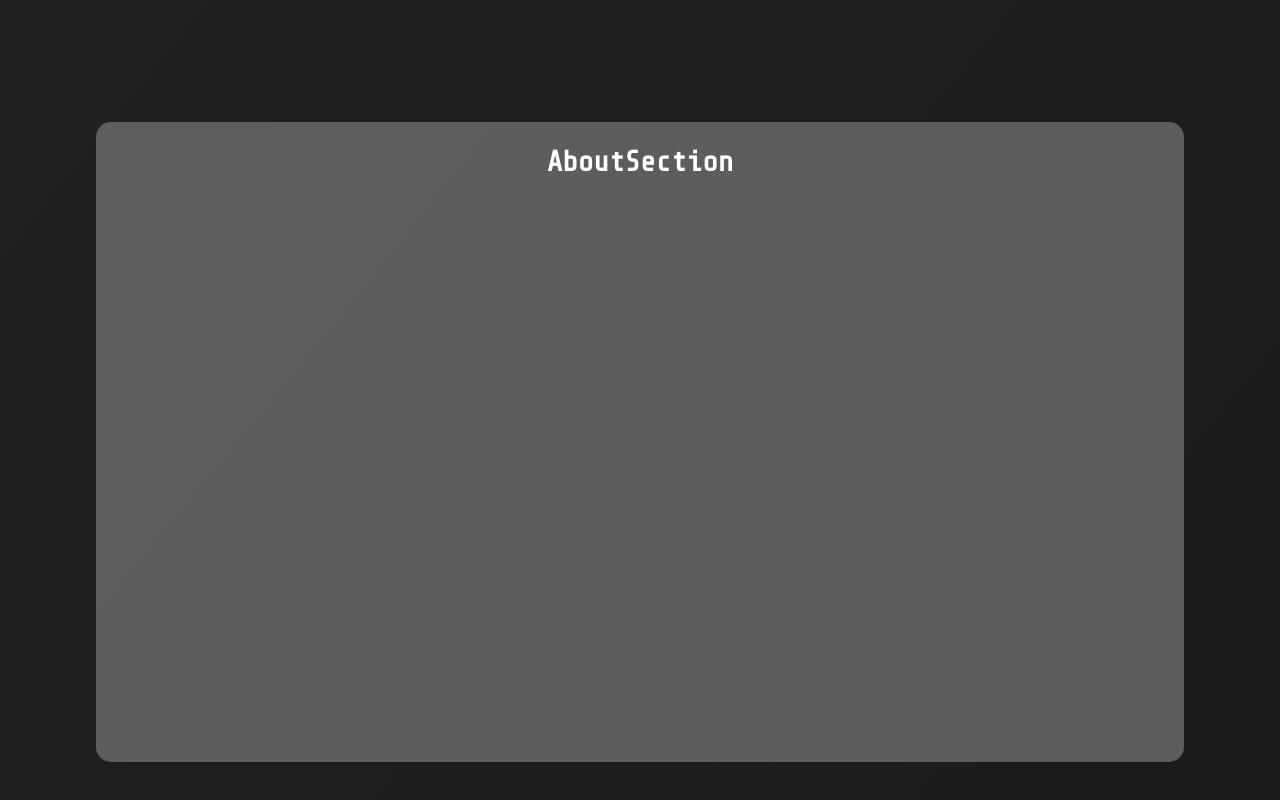
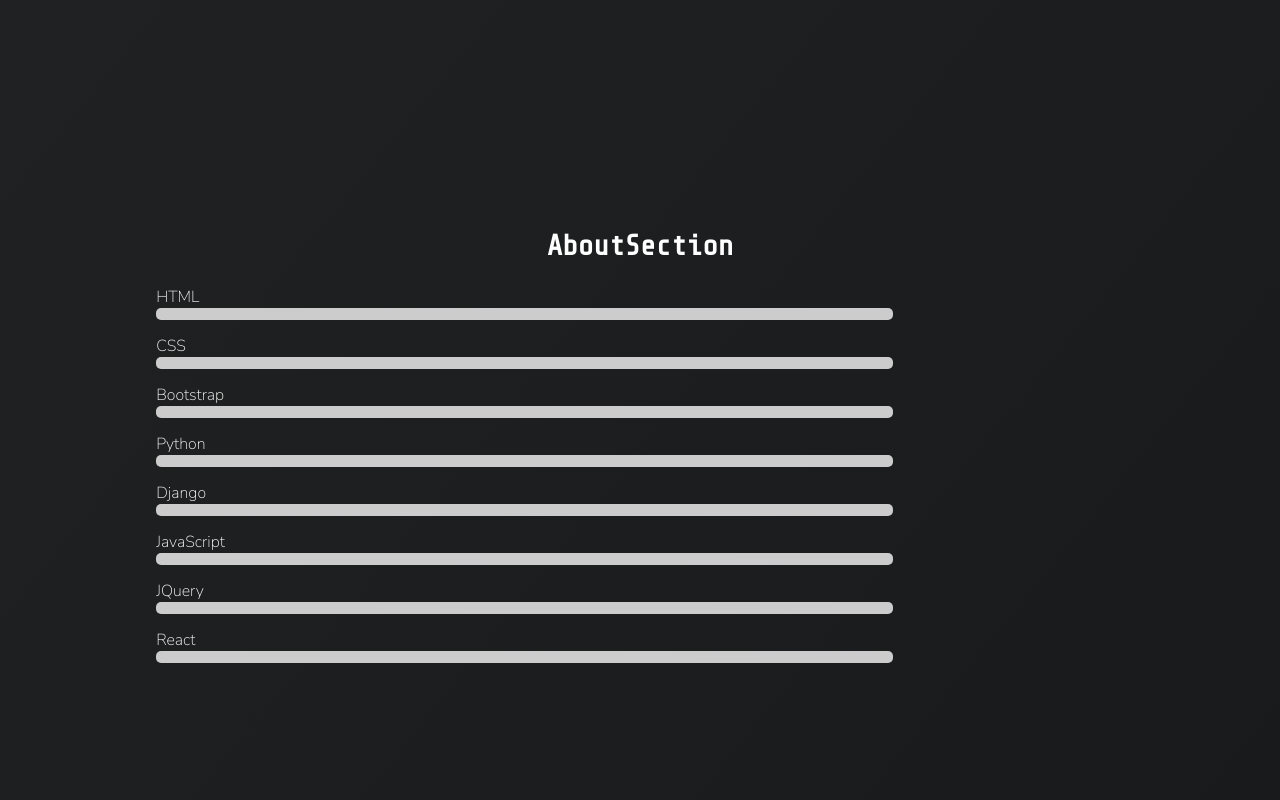
Before and after one commit to Stockman-Jr/react-portfolio, a React (Create React App) app in the folder main/: page / in a window 1280 px wide. Shown: the part 1558-2358 px from the top of the page. Built offline with nearby package versions, Linux system fonts and the light colour scheme.

Commit message:
Add styles and skillbars to about section

```diff
--- a/main/src/pages/AboutSection.js
+++ b/main/src/pages/AboutSection.js
@@ -1,6 +1,7 @@
 import React from "react";
 import styles from "../styles/Sections.module.css";
 import SvgBorders from "../components/SvgBorders";
+import SkillBar from "../components/SkillBar";
 
 function AboutSection(props) {
   const { currentPage } = props;
@@ -8,6 +9,26 @@
     <section className={styles.Main}>
       <div className={styles.InnerContainer}>
         <h1>AboutSection</h1>
+        <div className={styles.Skills}>
+          <div className={styles.Bars}>
+            <span>HTML</span>
+            <SkillBar progress={95} currentPage={currentPage} />
+            <span>CSS</span>
+            <SkillBar progress={90} currentPage={currentPage} />
+            <span>Bootstrap</span>
+            <SkillBar progress={90} currentPage={currentPage} />
+            <span>Python</span>
+            <SkillBar progress={80} currentPage={currentPage} />
+            <span>Django</span>
+            <SkillBar progress={80} currentPage={currentPage} />
+            <span>JavaScript</span>
+            <SkillBar progress={80} currentPage={currentPage} />
+            <span>JQuery</span>
+            <SkillBar progress={80} currentPage={currentPage} />
+            <span>React</span>
+            <SkillBar progress={70} currentPage={currentPage} />
+          </div>
+        </div>
       </div>
     </section>
   );
--- a/main/src/styles/Sections.module.css
+++ b/main/src/styles/Sections.module.css
@@ -208,10 +208,21 @@
 /* ABOUT SECTION */
 
 .InnerContainer {
-    width: 85%;
-    background-color: #88888898;
-    border-radius: 15px;
-    height: 80%;
+    width: 90%;
+}
+
+.Skills {
+    width: 80%;
+    display: flex;
+    flex-direction: column;
+    justify-content: center;
+}
+
+.Bars {
+    width: 80%;
+    margin: 0 auto;
+    height: 100%;
+    text-align: left;
 }
 
 
```
